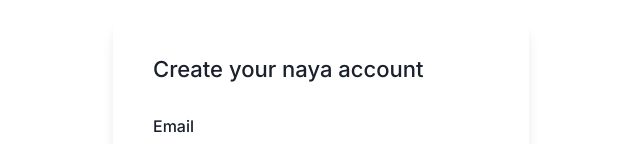
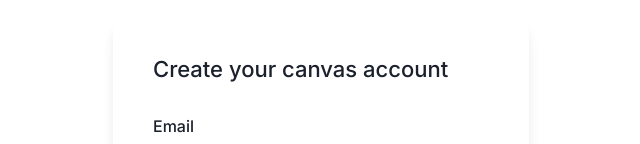
Before and after one commit to givek/sketch-canvas, a React (Create React App) app: page / in a window 1280 px wide. Shown: the part 122-266 px from the top of the page, without its empty margins (319-959 px from the left). Built offline with nearby package versions, Linux system fonts and the light colour scheme.

Commit message:
refactor: update name

```diff
--- a/src/components/LoginForm.tsx
+++ b/src/components/LoginForm.tsx
@@ -111,7 +111,7 @@
           </Link>
         </Text>
         <Text fontSize="14px" m="24px" textAlign="center">
-          Don't have a naya account? &nbsp;
+          Don't have a canvas account? &nbsp;
           <Link to="/register" as={RouterLink} {...styles.link}>
             Create one
           </Link>
--- a/src/components/Navbar.tsx
+++ b/src/components/Navbar.tsx
@@ -17,7 +17,7 @@
   Text,
 } from "@chakra-ui/react";
 import { Link as RouterLink } from "react-router-dom";
-import { ReactComponent as NayaIcon } from "../naya.svg";
+import { ReactComponent as CanvasIcon } from "../canvas.svg";
 import CircleIcon from "../icons/CircleIcon";
 import { Canvas } from "../hooks/query/canvas/useCanvases";
 import { CurrentUser } from "../hooks/query/useCurrentUser";
@@ -82,7 +82,7 @@
           <Box>
             <Heading fontSize={["24px"]} fontWeight="bold" color="#4F00C1">
               <NavLink url={`/sketches`}>
-                <NayaIcon />
+                <CanvasIcon />
               </NavLink>
             </Heading>
           </Box>
--- a/src/components/RegisterForm.tsx
+++ b/src/components/RegisterForm.tsx
@@ -87,7 +87,7 @@
     >
       <Form>
         <FormLabel as="legend" fontSize="22px" mb="28px">
-          Create your naya account
+          Create your canvas account
         </FormLabel>
         <Stack spacing={10}>
           <FormikControl
--- a/src/components/modals/CreateCanvasModal.tsx
+++ b/src/components/modals/CreateCanvasModal.tsx
@@ -96,7 +96,7 @@
                 name="name"
                 label="Canvas name"
                 size="sm"
-                placeholder="Naya"
+                placeholder="Canvas"
                 helpText="Choose something familiar like your team name."
               />
             </ModalBody>
```
Also changed, not shown: src/canvas.svg (added), src/naya.svg (deleted).
